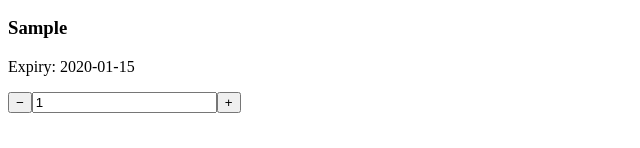
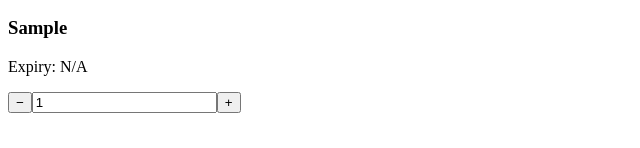
Before and after one commit to plutonaruto/PantryHub, a React (Vite) app in the folder pantryhub-frontend/: page /inventory in a window 1280 px wide. Both pictures are taken after typing "Sample", "2020-01-15" into the empty fields and a click on the button "Add to Inventory". Shown: the part 187-335 px from the top of the page, without its empty margins (0-640 px from the left). Built offline with nearby package versions, Linux system fonts and the light colour scheme.

Commit message:
fix: render item name, expiry_date, and quantity correctly in ItemCard

```diff
--- a/pantryhub-frontend/src/components/cards/ItemCard.jsx
+++ b/pantryhub-frontend/src/components/cards/ItemCard.jsx
@@ -11,7 +11,7 @@ export default function ItemCard({ item, onIncrement, onDecrement }) {
         />
       )}
       <h3 className="font-bold">{item.name}</h3>
-      <p>Expiry: {item.expiry}</p>
+      <p>Expiry: {item.expiry_date ? new Date(item.expiry_date).toLocaleDateString() : 'N/A'}</p>
       <QuantityControl value={item.quantity} onIncrement={onIncrement} onDecrement={onDecrement} />
     </div>
   );
```
